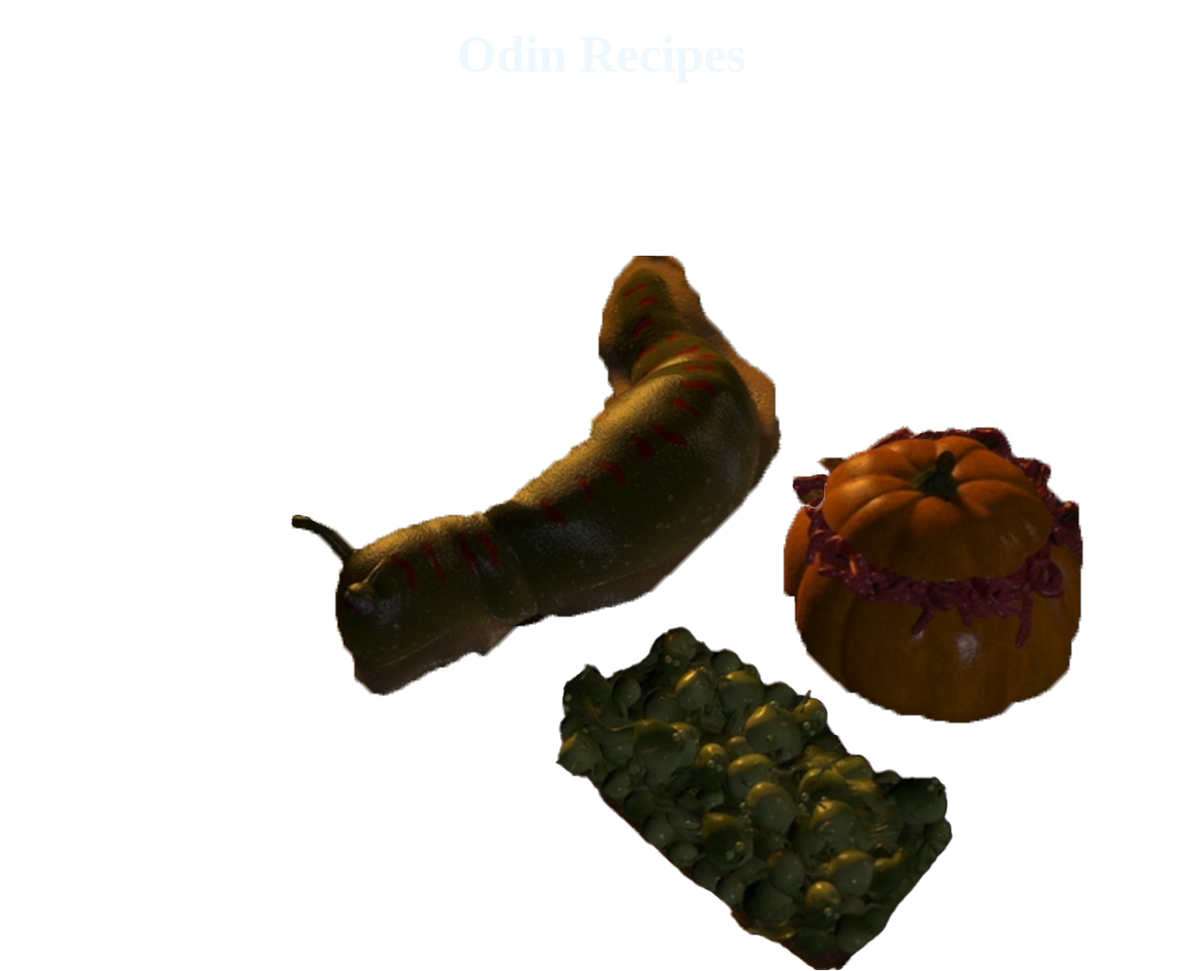
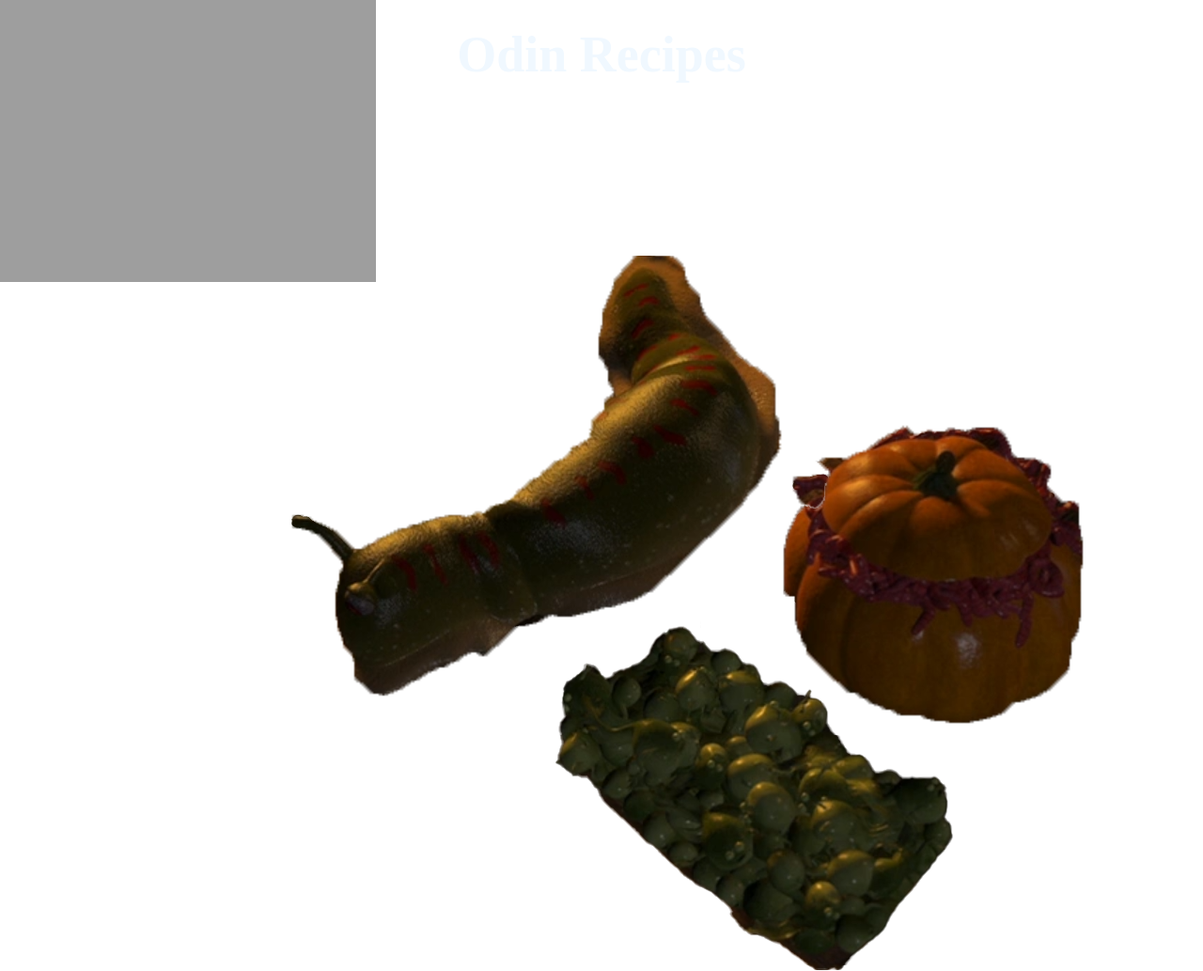
Before and after one commit to JonathanDump/odin-recipes, a plain HTML site: page index.html in a window 1280 px wide. Shown: the whole page at 94% size. Drawn offline with Linux system fonts and the light colour scheme; the site is published under a folder, as on GitHub Pages, so addresses that start at the root find nothing.

Commit message:
Remove a typo

```diff
--- a/style.css
+++ b/style.css
@@ -62,7 +62,7 @@
 }
 
 body {
-    background-image: url(/img/table.png);
+    background-image: url(img/table.png);
     background-repeat: no-repeat;
     background-size: auto;
     overflow: hidden;
```
